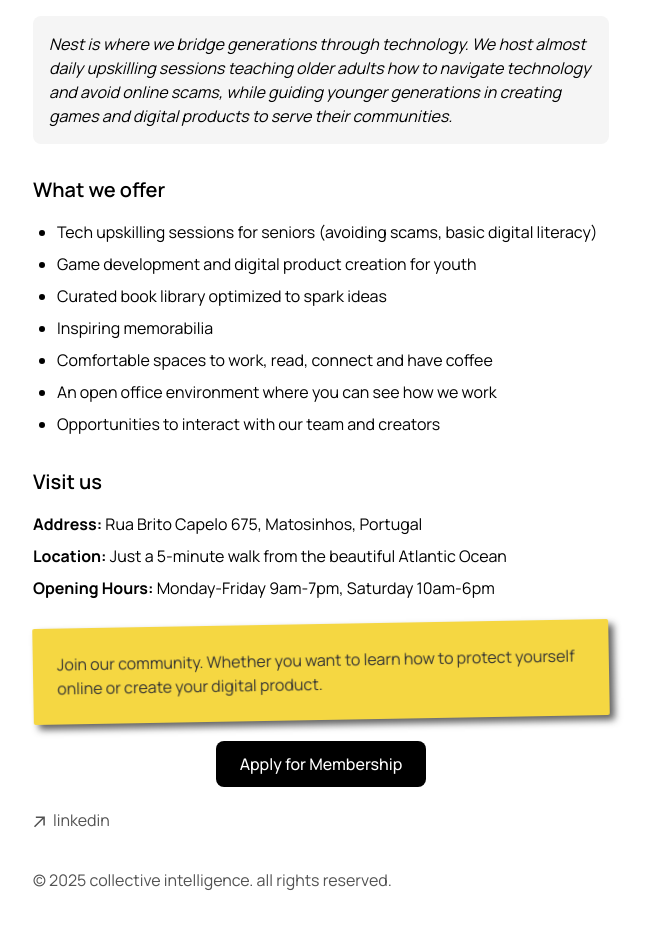
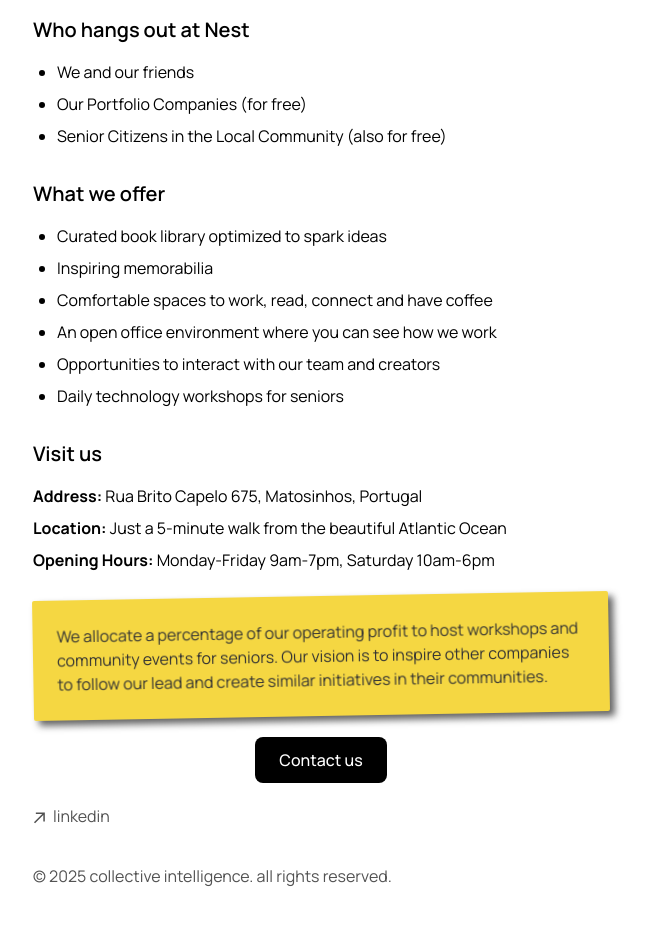
Before and after one commit to col-intel/collective-intelligence, a Next.js app: page /nest in a window 1280 px wide. Shown: the part 920-1849 px from the top of the page, without its empty margins (319-970 px from the left). Built offline with nearby package versions, Linux system fonts and the light colour scheme.

Commit message:
Refined nest vision

```diff
--- a/app/nest/page.tsx
+++ b/app/nest/page.tsx
@@ -37,21 +37,25 @@ export default function Nest() {
         Welcome to Nest – our office and community center in Porto, Portugal. Just a 5-minute walk from the ocean, it's where our team works daily while hosting a vibrant community space dedicated to intergenerational learning and connection.
       </p>
 
-      <div className="my-8 rounded-lg bg-neutral-100 dark:bg-neutral-900 p-4">
-        <p className="italic">
-          Nest is where we bridge generations through technology. We host almost daily upskilling sessions teaching older adults how to navigate technology and avoid online scams, while guiding younger generations in creating games and digital products to serve their communities.
-        </p>
-      </div>
+
+
+      <h2 className="font-semibold text-xl mt-8 mb-4">Who hangs out at Nest</h2>
+
+      <ul className="list-disc pl-6 space-y-2 mb-6">
+        <li>We and our friends</li>
+        <li>Our Portfolio Companies (for free)</li>
+        <li>Senior Citizens in the Local Community (also for free)</li>
+      </ul>
 
       <h2 className="font-semibold text-xl mt-8 mb-4">What we offer</h2>
       <ul className="list-disc pl-6 space-y-2 mb-6">
-        <li>Tech upskilling sessions for seniors (avoiding scams, basic digital literacy)</li>
-        <li>Game development and digital product creation for youth</li>
+
         <li>Curated book library optimized to spark ideas</li>
         <li>Inspiring memorabilia</li>
         <li>Comfortable spaces to work, read, connect and have coffee</li>
         <li>An open office environment where you can see how we work</li>
         <li>Opportunities to interact with our team and creators</li>
+        <li>Daily technology workshops for seniors</li>
       </ul>
 
       <h2 className="font-semibold text-xl mt-8 mb-4">Visit us</h2>
@@ -61,16 +65,19 @@ export default function Nest() {
         <p className="mb-2"><strong>Opening Hours:</strong> Monday-Friday 9am-7pm, Saturday 10am-6pm</p>
       </div>
 
+
+
+
       <div className="post-it-note mt-8">
-        Join our community. Whether you want to learn how to protect yourself online or create your digital product.
+        We allocate a percentage of our operating profit to host workshops and community events for seniors. Our vision is to inspire other companies to follow our lead and create similar initiatives in their communities.
       </div>
 
       <div className="mt-8 text-center">
         <a
-          href="mailto:hi@ci.vc?subject=Apply%20for%20Nest%20Membership&body=Hello,%0A%0AI'm%20interested%20in%20applying%20for%20a%20Nest%20membership.%0A%0AName:%20%0AAge:%20%0AInterests:%20%0A%0AWhat%20I%20hope%20to%20gain%20from%20Nest:%20%0A%0A"
+          href="mailto:hi@ci.vc?subject=Contact%20us%20from%20Nest%20website"
           className="bg-black text-white dark:bg-white dark:text-black px-6 py-3 rounded-lg font-medium hover:opacity-90 transition-opacity"
         >
-          Apply for Membership
+          Contact us
         </a>
       </div>
     </section>
```
